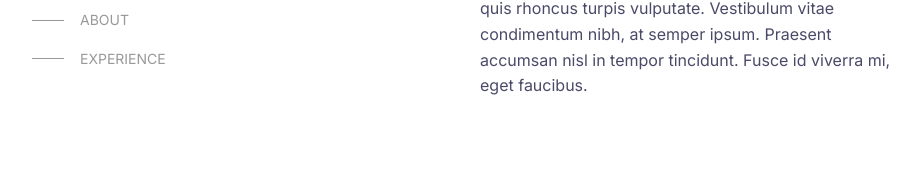
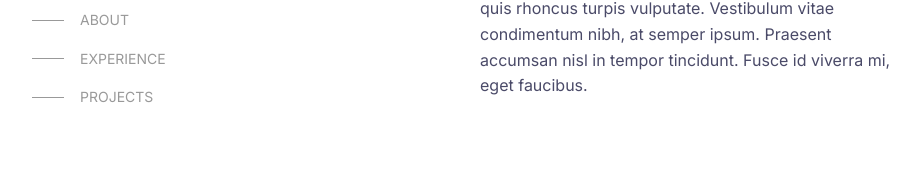
Before and after one commit to tnamdevnote/tnam.dev, a Next.js app: page / in a window 1280 px wide. Shown: the part 330-506 px from the top of the page, without its empty margins (176-1096 px from the left). Built offline with nearby package versions, Linux system fonts and the light colour scheme.

Commit message:
some change

```diff
--- a/app/components/tableofcontents.tsx
+++ b/app/components/tableofcontents.tsx
@@ -10,6 +10,10 @@ const toc = [
   {
     name: "EXPERIENCE",
     path: "#experience",
+  },
+  {
+    name: "PROJECTS",
+    path: "#projects",
   },
 ];
 
```
